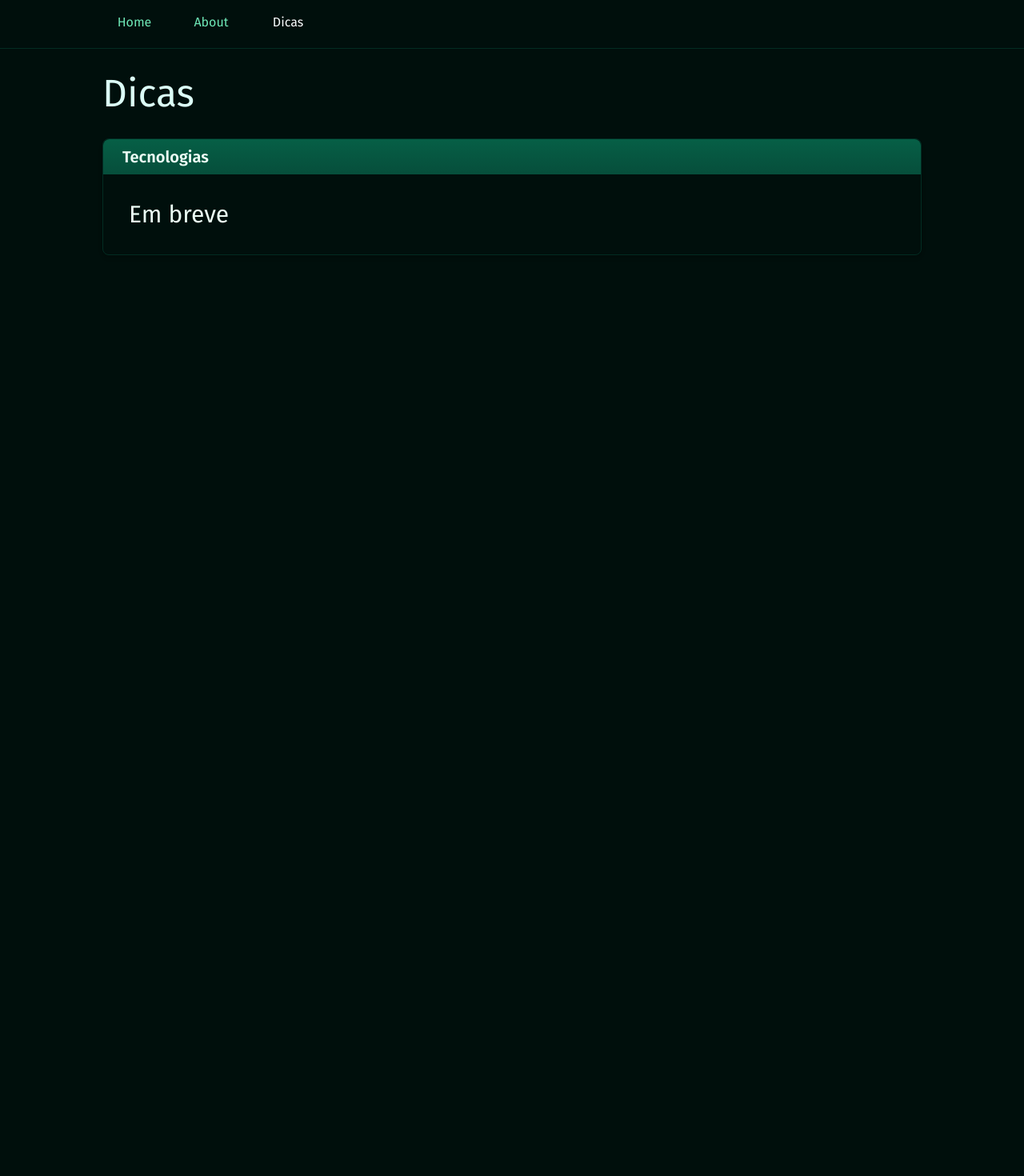
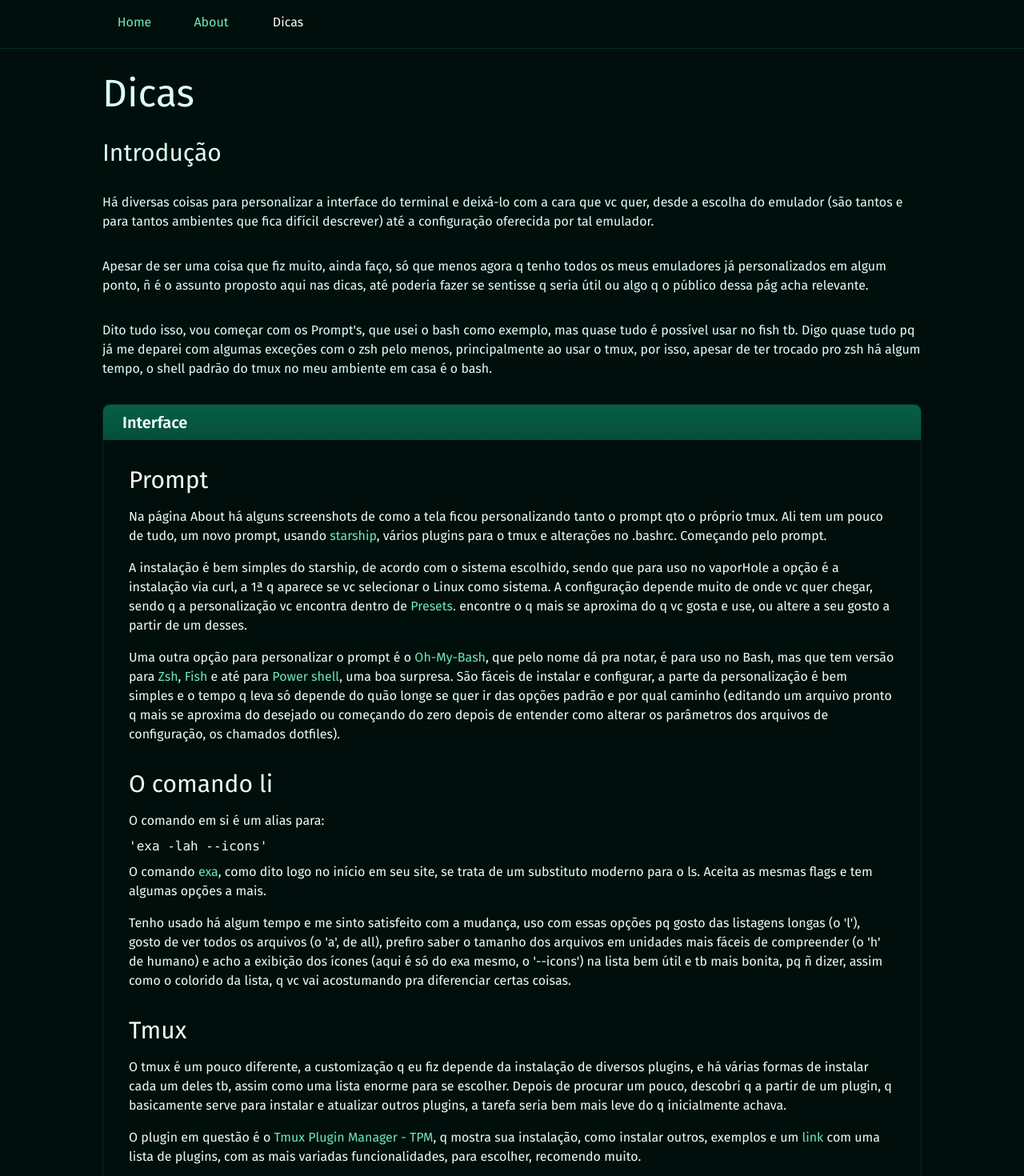
Before and after one commit to teseu/teseu-vapohole, a Vue app: page /dicas in a window 1280 px wide. Shown: the top 1470 px of the page at 80% size. Before the commit the page ends 800 px from the top, so only its background shows below. Built offline with nearby package versions, Linux system fonts and the light colour scheme; a web font is replaced by a local one.

Commit message:
✨ Conteúdo de dicas
conteúdo de introdução e um card com dicas de interface

```diff
--- a/src/views/DicasView.vue
+++ b/src/views/DicasView.vue
@@ -4,19 +4,59 @@ import Card from '@/components/ui/TheCard.vue'
 </script>
 
 <template>
-  <div class="flex flex-col">
+  <div class="flex flex-col mb-8">
     <div class="flex flex-col gap-4">
       <Title>
         <template #titulo>Dicas</template>
       </Title>
+      <h2 class="text-3xl mb-4">Introdução</h2>
+      <p class="text-base mb-4">
+        Há diversas coisas para personalizar a interface do terminal e deixá-lo com a cara que vc quer,
+        desde a escolha do emulador (são tantos e para tantos ambientes que fica difícil descrever) até a
+        configuração oferecida por tal emulador.
+      </p>
+      <p class="text-base mb-4">
+        Apesar de ser uma coisa que fiz muito, ainda faço, só que menos agora q tenho todos os meus emuladores já
+        personalizados em algum ponto, ñ é o assunto proposto aqui nas dicas, até poderia fazer se sentisse q seria
+        útil ou algo q o público dessa pág acha relevante.
+      </p>
+      <p class="text-base mb-4">
+        Dito tudo isso, vou começar com os Prompt's, que usei o bash como exemplo, mas quase tudo é possível usar
+        no fish tb. Digo quase tudo pq já me deparei com algumas exceções com o zsh pelo menos, principalmente ao
+        usar o tmux, por isso, apesar de ter trocado pro zsh há algum tempo, o shell padrão do tmux no meu ambiente
+        em casa é o bash.
+      </p>
       <Card>
-        <template #titulo>Tecnologias</template>
-        <h2 class="text-3xl">Em breve</h2>
+        <template #titulo>Interface</template>
+        <h2 class="text-3xl mb-4">Prompt</h2>
+        <p class="text-base mb-4">
+          Na página About há alguns screenshots de como a tela ficou personalizando tanto o prompt qto o próprio tmux.
+          Ali tem um pouco de tudo, um novo prompt, usando <a class="link" href="https://starship.rs/" target="_blank" >
+            starship</a>, vários plugins para o tmux e alterações no .bashrc. Começando pelo prompt.
+        </p>
+        <p class="text-base mb-4">
+          A instalação é bem simples do starship, de acordo com o sistema escolhido, sendo que para uso no vaporHole a opção é a
+          instalação via curl, a 1ª q aparece se vc selecionar o Linux como sistema. A configuração depende muito de
+          onde vc quer chegar, sendo q a personalização vc encontra dentro de <a class="link"
+          href="https://starship.rs/presets/" target="_blank">Presets</a>. encontre o q mais se aproxima do q vc
+          gosta e use, ou altere a seu gosto a partir de um desses.
+        </p>
+        <p class="text-base mb-4">Uma outra opção para personalizar o prompt é o <a class="link" href="https://github.com/ohmybash/oh-my-bash">Oh-My-Bash</a>, que pelo nome dá pra notar, é para uso no Bash, mas que tem versão para <a class="link" href="https://ohmyz.sh/">Zsh</a>, <a class="link" href="https://github.com/oh-my-fish/oh-my-fish">Fish</a> e até para <a class="link" href="https://ohmyposh.dev/">Power shell</a>, uma boa surpresa. São fáceis de instalar e configurar, a parte da personalização é bem simples e o tempo q leva só depende do quão longe se quer ir das opções padrão e por qual caminho (editando um arquivo pronto q mais se aproxima do desejado ou começando do zero depois de entender como alterar os parâmetros dos arquivos de configuração, os chamados dotfiles).</p>
+        <h2 class="text-3xl mb-4 mt-8">O comando li</h2>
+        <p class="text-base mb-2">O comando em si é um alias para:</p>
+        <pre>'exa -lah --icons'</pre>
+        <p class="text-base mb-4 mt-2">O comando <a class="link" href="https://the.exa.website/">exa</a>, como dito logo no início em seu site, se trata de um substituto moderno para o ls. Aceita as mesmas flags e tem algumas opções a mais.</p>
+        <p class="text-base mb-4">Tenho usado há algum tempo e me sinto satisfeito com a mudança, uso com essas opções pq gosto das listagens longas (o 'l'), gosto de ver todos os arquivos (o 'a', de all), prefiro saber o tamanho dos arquivos em unidades mais fáceis de compreender (o 'h' de humano) e acho a exibição dos ícones (aqui é só do exa mesmo, o '--icons') na lista bem útil e tb mais bonita, pq ñ dizer, assim como o colorido da lista, q vc vai acostumando pra diferenciar certas coisas.</p>
+        <h2 class="text-3xl mb-4 mt-8">Tmux</h2>
+        <p class="text-base mb-4">
+          O tmux é um pouco diferente, a customização q eu fiz depende da instalação de diversos plugins, e há várias
+          formas de instalar cada um deles tb, assim como uma lista enorme para se escolher. Depois de procurar um
+          pouco, descobri q a partir de um plugin, q basicamente serve para instalar e atualizar outros plugins, a
+          tarefa seria bem mais leve do q inicialmente achava.
+        </p>
+        <p class="text-base mb-4">O plugin em questão é o <a class="link" href="https://github.com/tmux-plugins/tpm">Tmux Plugin Manager - TPM</a>, q mostra sua instalação, como instalar outros, exemplos e um <a class="link" href="https://github.com/tmux-plugins/list">link</a> com uma lista de plugins, com as mais variadas funcionalidades, para escolher, recomendo muito.</p>
       </Card>
-    </div>
-    <div class="flex flex-col gap-4 mt-6">
-      <h2 class="text-2xl mb-4"></h2>
-      <div class="text-xl mt-4"></div>
+
     </div>
   </div>
 </template>
```
